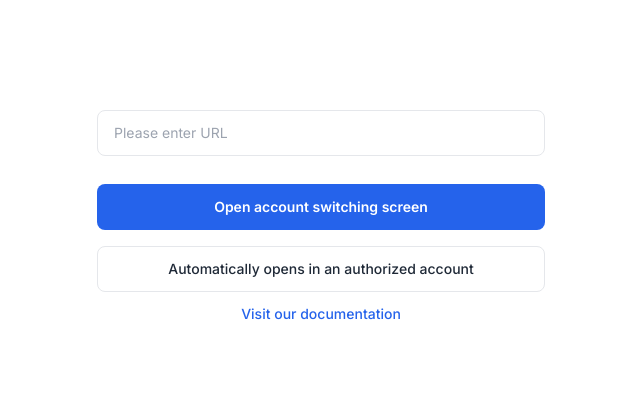
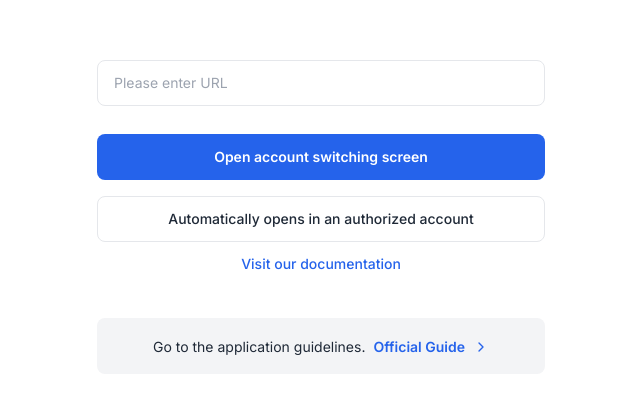
Before and after one commit to minagishl/google-account-permission-handler, a Next.js app: page / in a window 1280 px wide. Shown: the part 183-576 px from the top of the page, without its empty margins (319-959 px from the left). Built offline with nearby package versions, Linux system fonts and the light colour scheme; no server answers.

Commit message:
Changed to allow announcements

```diff
--- a/src/app/page.tsx
+++ b/src/app/page.tsx
@@ -6,6 +6,7 @@ import { tv } from 'tailwind-variants';
 
 // Components
 import Container from '@/components/container';
+import Announce from '@/components/announce';
 import Banner from '@/components/banner';
 
 const button = tv({
@@ -138,6 +139,7 @@ export default function Home() {
         </button>
       )}
       <Banner />
+      <Announce />
     </Container>
   );
 }
--- /dev/null
+++ b/src/components/announce/index.tsx
@@ -0,0 +1,44 @@
+import Link from 'next/link';
+
+export default function Announce() {
+  if (
+    process.env.NEXT_PUBLIC_ANNOUNCEMENT_URL === 'true' ||
+    !process.env.NEXT_PUBLIC_ANNOUNCEMENT_URL
+  ) {
+    return null;
+  }
+
+  return (
+    <div className="w-full max-w-md pt-8">
+      <Link
+        className="block w-full max-w-md rounded-lg bg-gray-100 p-4 text-center transition-all duration-300 hover:bg-gray-200 dark:bg-white/10 dark:hover:bg-white/10"
+        href={process.env.NEXT_PUBLIC_ANNOUNCEMENT_URL ?? '/'}
+      >
+        <div className="mx-auto max-w-md px-4 sm:px-6 lg:px-8">
+          <p className="me-2 inline-block text-sm text-gray-800 dark:text-neutral-200">
+            {process.env.NEXT_PUBLIC_ANNOUNCEMENT_TEXT ??
+              'Go to the application guidelines.'}
+          </p>
+          <span className="inline-flex items-center justify-center gap-x-2 text-sm font-semibold text-blue-600 decoration-2 group-hover:underline dark:text-blue-500">
+            {process.env.NEXT_PUBLIC_ANNOUNCEMENT_BUTTON_TEXT ??
+              'Official Guide'}
+            <svg
+              className="size-4 flex-shrink-0"
+              xmlns="http://www.w3.org/2000/svg"
+              width="24"
+              height="24"
+              viewBox="0 0 24 24"
+              fill="none"
+              stroke="currentColor"
+              stroke-width="2"
+              stroke-linecap="round"
+              stroke-linejoin="round"
+            >
+              <path d="m9 18 6-6-6-6" />
+            </svg>
+          </span>
+        </div>
+      </Link>
+    </div>
+  );
+}
```
Also changed, not shown: 1 other file (tests, documents, lock files or other folders).
